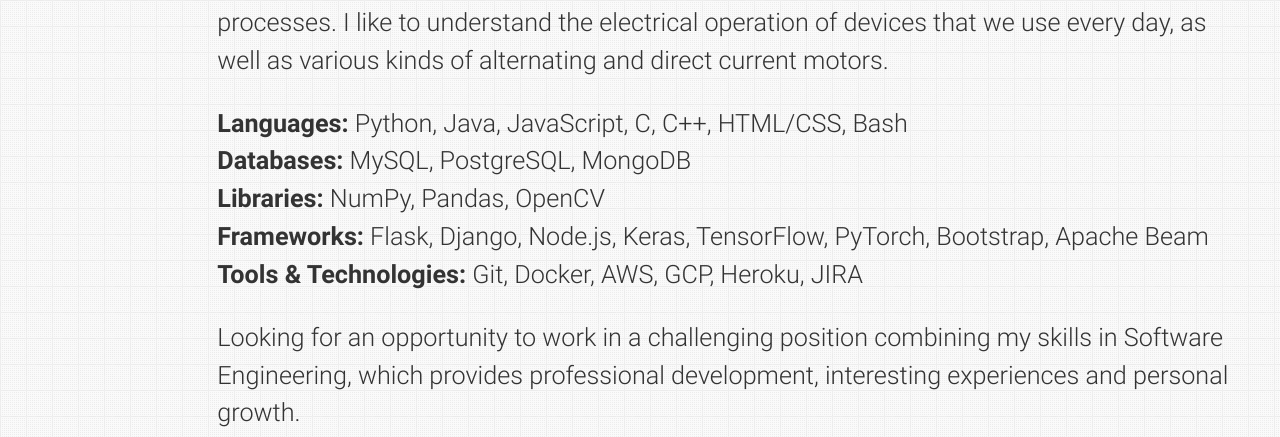
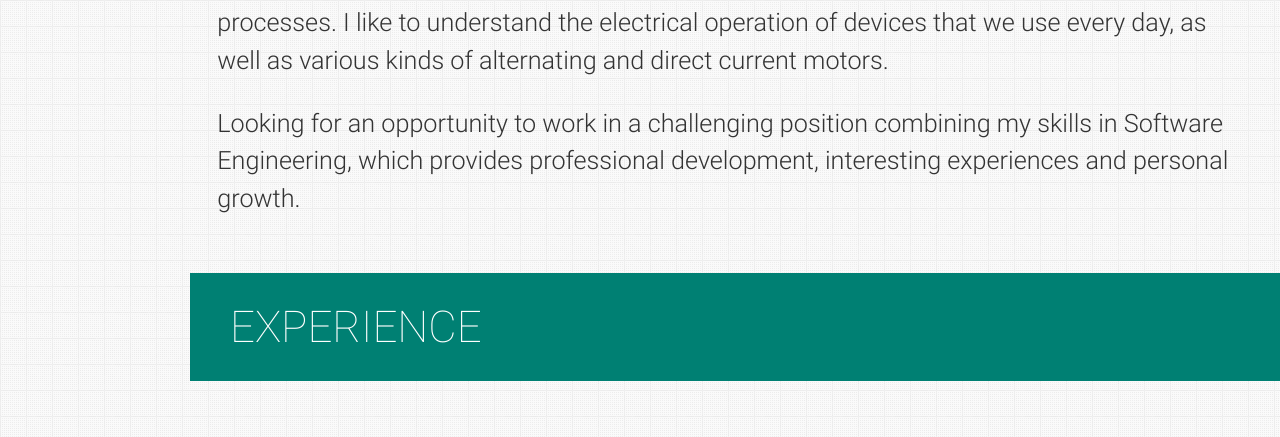
Before and after one commit to samunoz747/samunoz747.github.io, a website: page index.html in a window 1280 px wide. Shown: the part 1040-1477 px from the top of the page. Drawn offline with nearby package versions, Linux system fonts and the light colour scheme.

Commit message:
Update index.html

```diff
--- a/index.html
+++ b/index.html
@@ -243,10 +243,7 @@
       <h3 class="page-title white-text teal">About</h3>
       <div class="container flow-text">
         <!-- <blockquote>
-          <h2>
-            A Software Developer with a passion for Backend Development and Artificial Intelligence.
 
-          </h2>
         </blockquote> -->
         <p>
           I enjoy finding ways to solve problems that involve all mechatronics branches, yet the one that
@@ -254,16 +251,6 @@
           I am most passionate about is electronics and the use of microcontrollers to automate processes. I like to understand the electrical
 
           operation of devices that we use every day, as well as various kinds of alternating and direct current motors.
-
-        </p>
-        <p>
-          <ul>
-            <li><b>Languages:</b> Python, Java, JavaScript, C, C++, HTML/CSS, Bash</li>
-            <li><b>Databases:</b> MySQL, PostgreSQL, MongoDB</li>
-            <li><b>Libraries:</b> NumPy, Pandas, OpenCV</li>
-            <li><b>Frameworks:</b> Flask, Django, Node.js, Keras, TensorFlow, PyTorch, Bootstrap, Apache Beam</li>
-            <li><b>Tools & Technologies:</b> Git, Docker, AWS, GCP, Heroku, JIRA</li>
-          </ul>
 
         </p>
 
```
